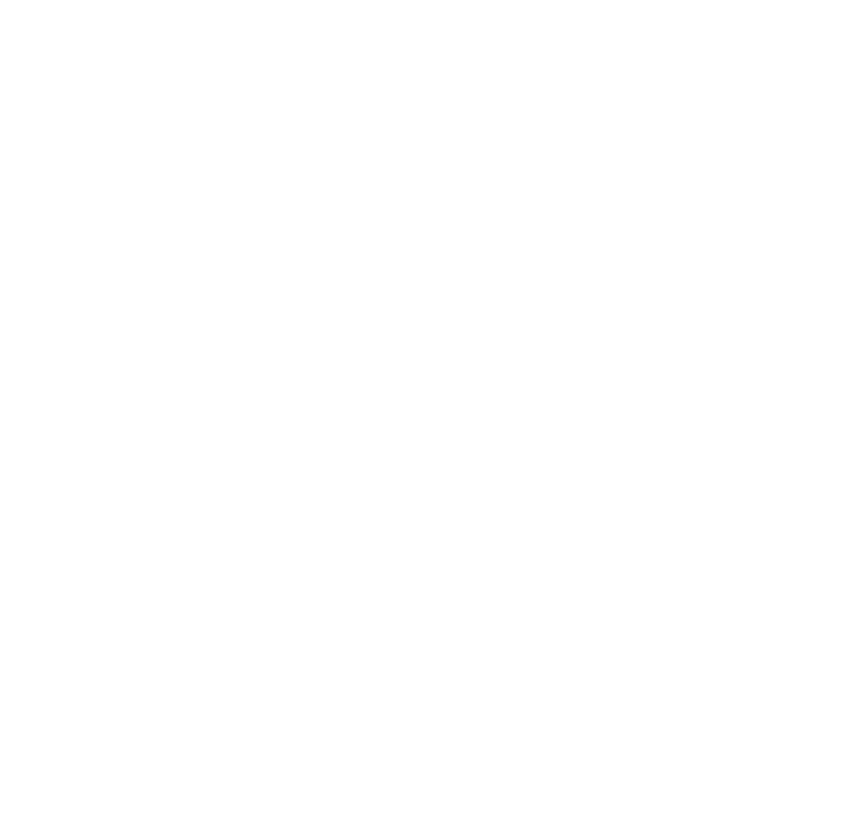
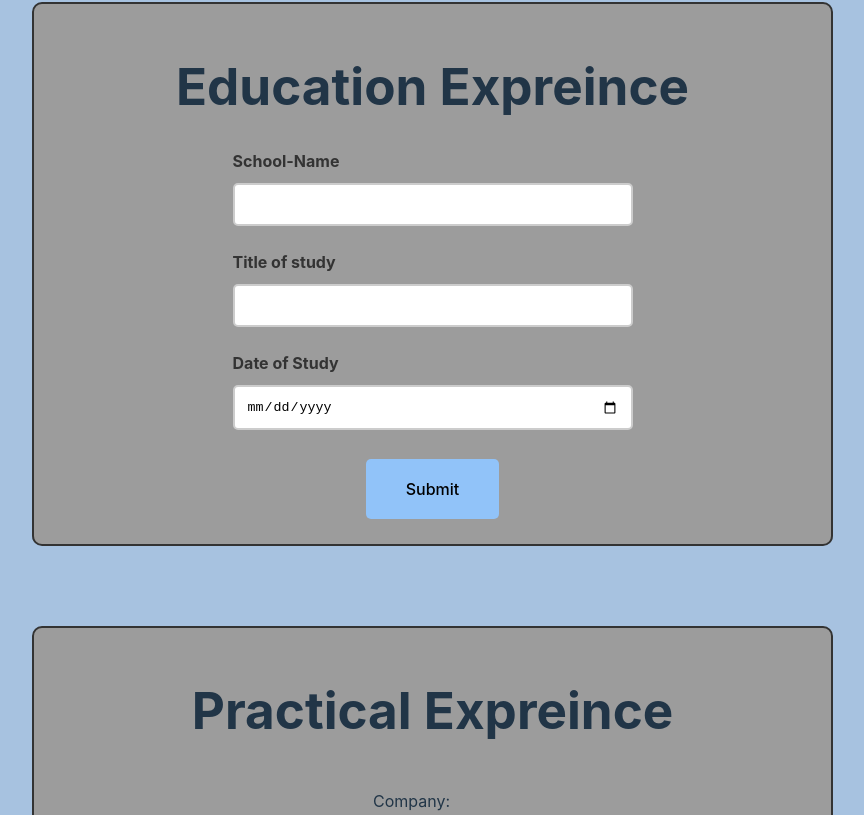
Before and after one commit to kubsamelkamu/CVApp, a React (Vite) app: page / in a window 1280 px wide. Shown: the part 985-1800 px from the top of the page, without its empty margins (168-1032 px from the left). Before the commit the page ends 907 px from the top, so only its background shows below. Built offline with nearby package versions, Linux system fonts and the light colour scheme.

Commit message:
imported files

```diff
--- a/src/main.jsx
+++ b/src/main.jsx
@@ -2,10 +2,15 @@
 import ReactDOM from 'react-dom/client'
 
 import './index.css'
-import GeneralInformation from './Component/GeneralInfo.jsx'
+
+import GeneralInformation from './Component/GeneralInfo'
+import EducationInfo from './Component/Education'
+import PracticalInfo from './Component/Practical'
 
 ReactDOM.createRoot(document.getElementById('root')).render(
   <React.StrictMode>
     <GeneralInformation/>
+    <EducationInfo/>
+    <PracticalInfo/>
   </React.StrictMode>,
 )
```
